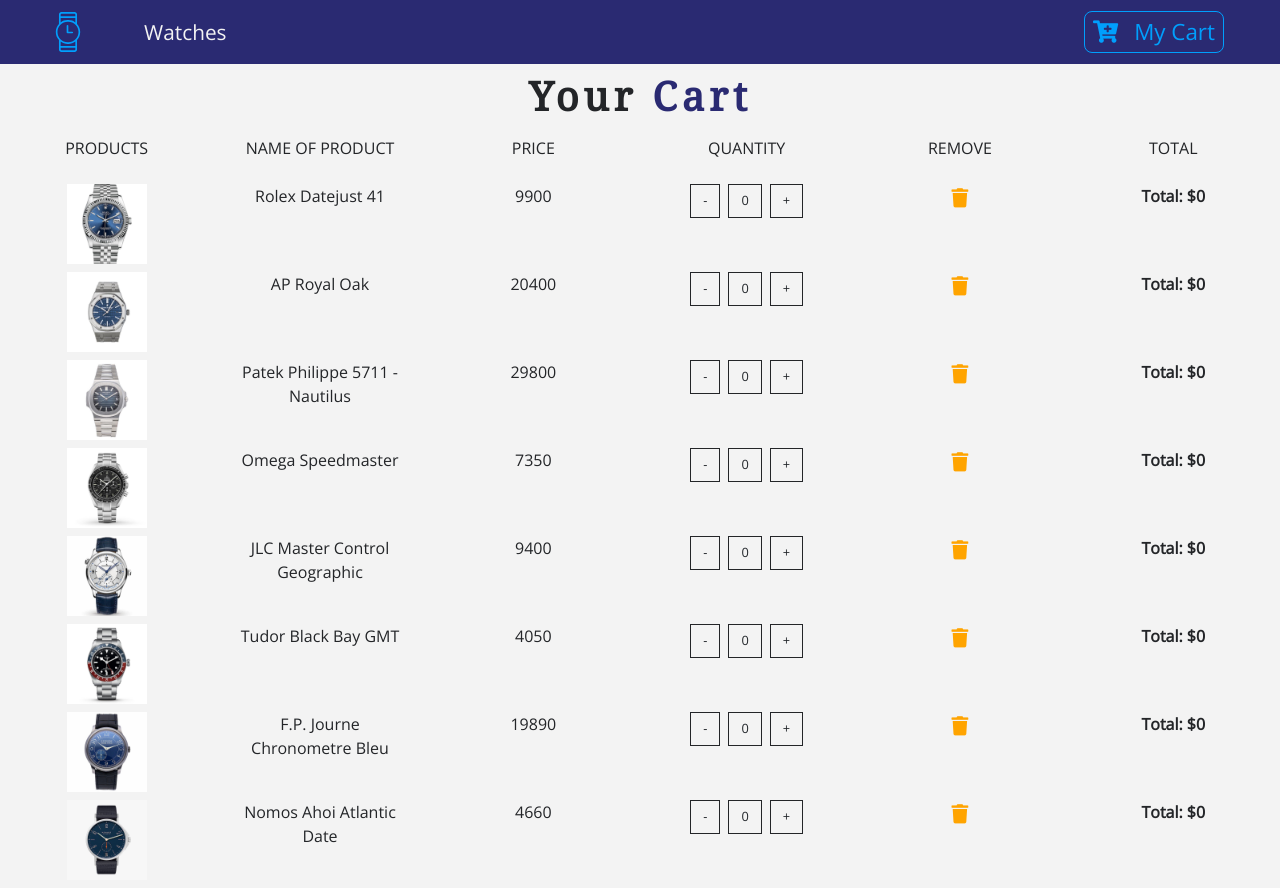
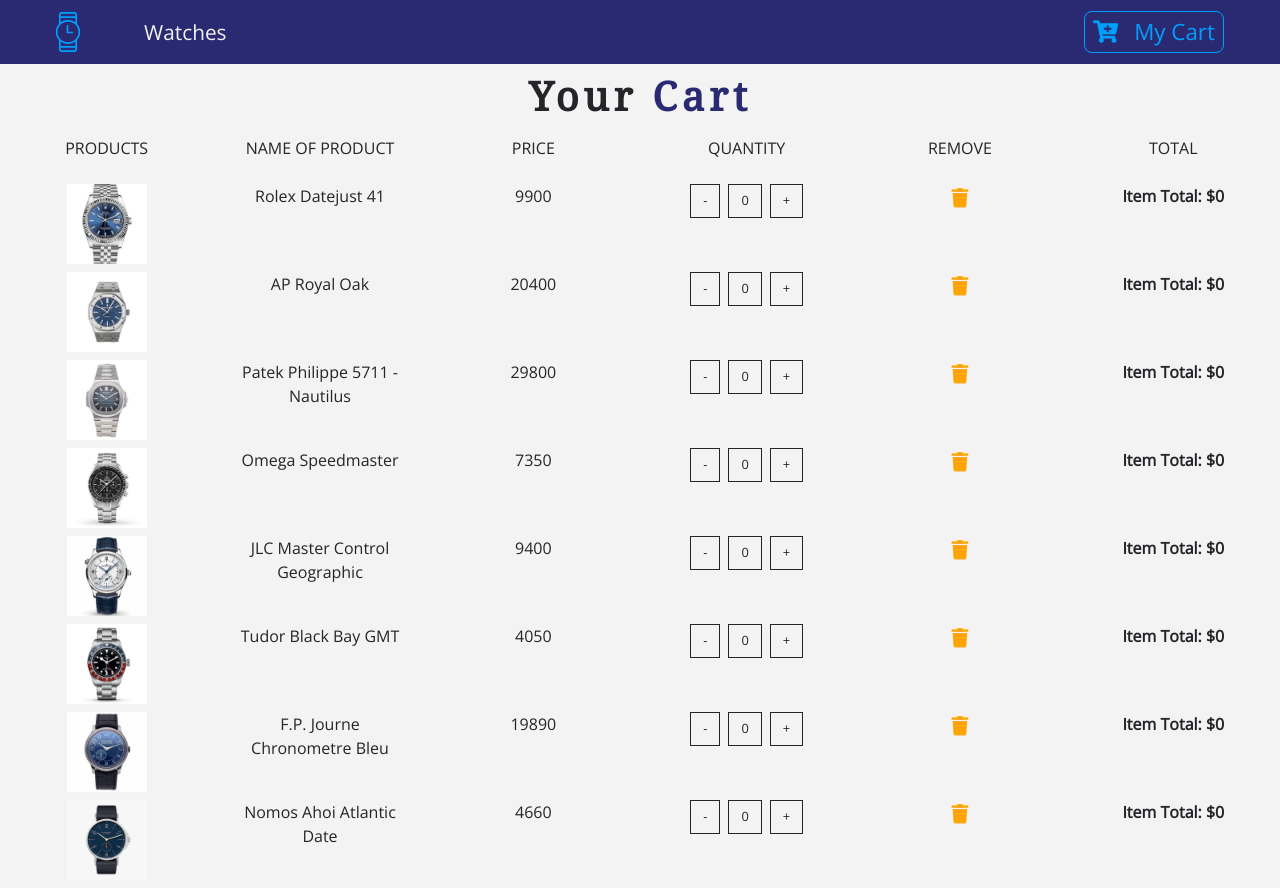
Before and after one commit to sethfeingold/watch-store-react, a React (Create React App) app: page /cart in a window 1280 px wide. Built offline with nearby package versions, Linux system fonts and the light colour scheme.

Commit message:
cartitem updated to show "item total" instead of "total"

```diff
--- a/src/components/Cart/CartItem.js
+++ b/src/components/Cart/CartItem.js
@@ -50,7 +50,7 @@
             </div>
 
             <div className="col-10 mx-auto col-lg-2">
-                <strong>total: ${total}</strong>
+                <strong>item total: ${total}</strong>
             </div>
 
         </div>
```
